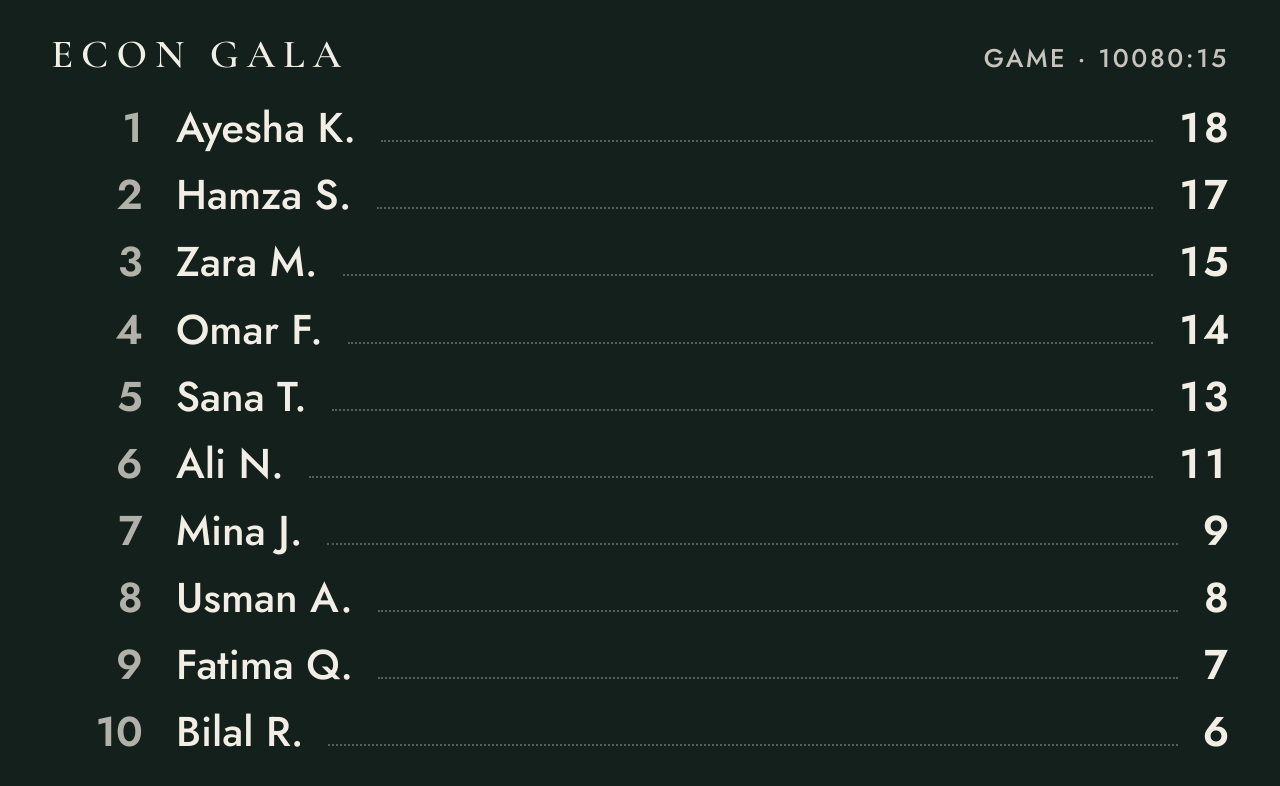
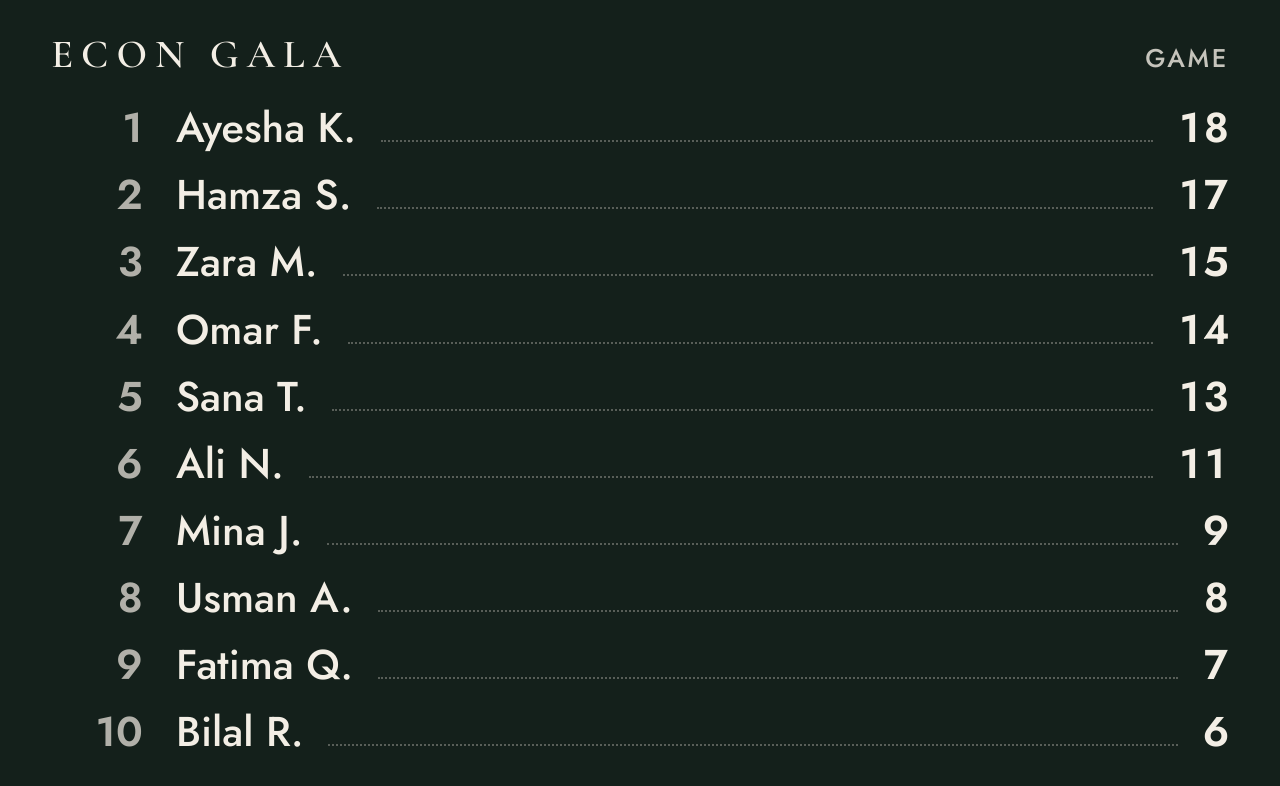
Before and after one commit to bilalakram2427-wq/econ-gala, a Next.js app: page /display in a window 1280 px wide. Shown: the top 786 px of the page. Built offline with nearby package versions, Linux system fonts and the light colour scheme.

Commit message:
Display: use displayStatus, remove countdown

```diff
--- a/app/(display)/display/page.tsx
+++ b/app/(display)/display/page.tsx
@@ -15,19 +15,18 @@
  *
  * The display polls instead of using realtime. The guide allows either, and an
  * 8-second lag on a leaderboard is not noticeable. All data comes from lib/api.
+ *
+ * Phase and pause come from api.displayStatus, which needs no login. This
+ * laptop is not signed in as an admin.
+ *
+ * No countdown or clock on this screen. That is a team decision (see Bilal's
+ * comment on the pull request), so do not add one back.
  */
 
 import { useEffect, useRef, useState } from 'react';
-import { Countdown } from '@/components/ui';
-import { adminApi, api, poll } from '@/lib/api';
+import { api, poll } from '@/lib/api';
 import { GAME, POLL_MS } from '@/lib/config';
 import type { GameState, LeaderboardRow } from '@/lib/types';
-
-/**
- * End of the main round, 6:30 PM Karachi on gala day. This only draws the
- * countdown in the corner. The server decides when the game really ends.
- */
-const GAME_ENDS_AT = '2026-11-19T18:30:00+05:00';
 
 /** No fresh data for this long -> show the reconnecting note. */
 const STALE_AFTER_MS = 20_000;
@@ -78,7 +77,7 @@ export default function DisplayPage() {
   useEffect(
     () =>
       poll(
-        adminApi.overview,
+        api.displayStatus,
         POLL_MS.realtimeFallback,
         (d) => setStatus({ state: d.state, paused: d.paused }),
         () => {},
@@ -118,14 +117,9 @@ export default function DisplayPage() {
   /* -------------------------------------------------------------- render */
 
   const top = (rows ?? []).slice(0, GAME.leaderboardTopN);
-  const showCountdown =
-    status !== null &&
-    !status.paused &&
-    (status.state === 'GAME' || status.state === 'COMEBACK');
-
   return (
     <div className="fixed inset-0 grid cursor-none select-none grid-rows-[auto_1fr] overflow-hidden bg-forest px-[4vw] py-[3vh] text-ivory">
-      {/* Corner: title on the left, phase and countdown on the right. */}
+      {/* Corner: title on the left, phase on the right. */}
       <header className="flex items-baseline justify-between">
         <h1
           className="font-heading font-semibold tracking-[0.2em]"
@@ -138,12 +132,6 @@ export default function DisplayPage() {
           style={{ fontSize: 'clamp(1rem, 3.2vh, 3rem)' }}
         >
           {status ? (status.paused ? 'PAUSED' : PHASE_LABEL[status.state]) : ''}
-          {showCountdown ? (
-            <>
-              {' · '}
-              <Countdown to={GAME_ENDS_AT} />
-            </>
-          ) : null}
         </div>
       </header>
 
```
